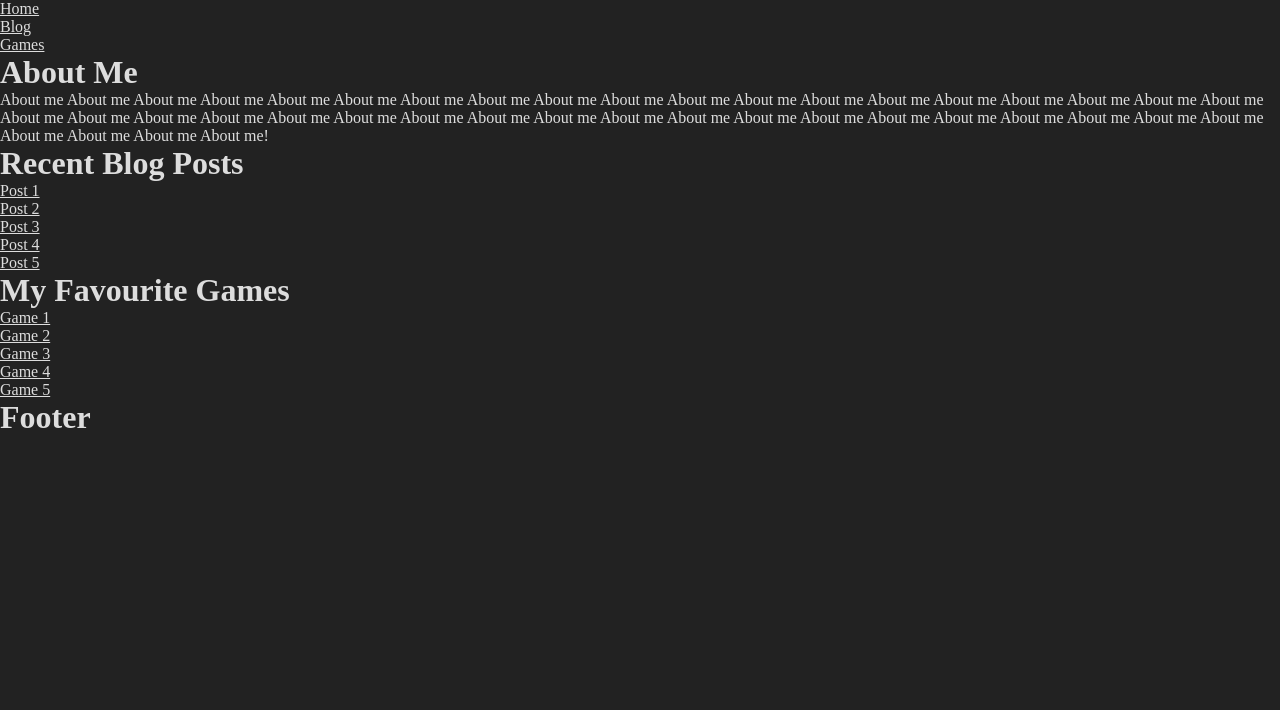
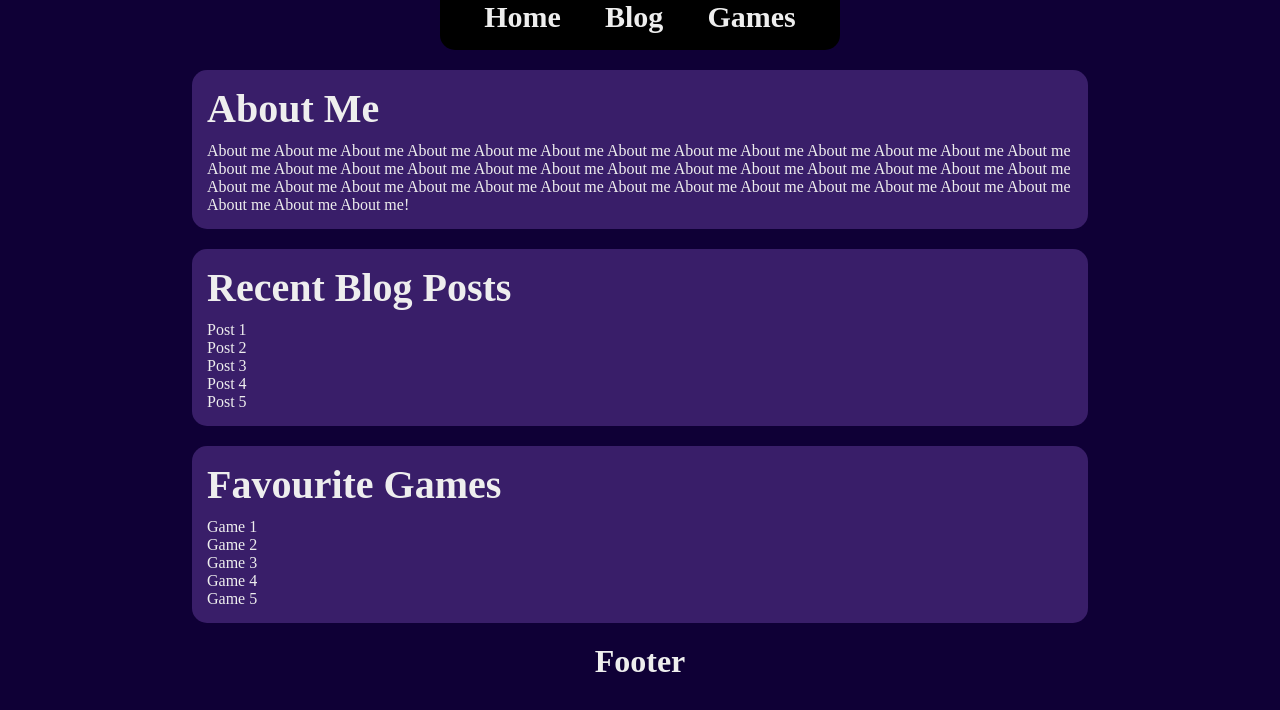
Before and after one commit to Shinj1GetInTheRobot/zen-web, a plain HTML site: page index.html in a window 1280 px wide. Drawn offline with Linux system fonts and the light colour scheme.

Commit message:
Created draft design for homepage menu-bar and layout

```diff
--- a/index.html
+++ b/index.html
@@ -7,21 +7,18 @@
     <link rel="stylesheet" href="./styles/index.css">
 </head>
 <body>
-    <div class="content">
 
     <div class="menu-bar">
-            <ul >
-                <li><a href="#">Home</a></li>
-                <li><a href="#">Blog</a></li>
-                <li><a href="#">Games</a></li>
+        <ul class="list">
+            <li class="item"><a href="#">Home</a></li>
+            <li class="item"><a href="#">Blog</a></li>
+            <li class="item"><a href="#">Games</a></li>
         </ul>
     </div>
 
-        <div class="header">
+    <div class="panel">
         <h1>About Me</h1>
-        </div>
-        <div class="body">
-            <p>
+        <p class="post">
             About me About me About me About me About me About me
             About me About me About me About me About me About me
             About me About me About me About me About me About me
@@ -32,11 +29,9 @@
         </p>
     </div>
 
-        <div class="header">
+    <div class="panel">
         <h1>Recent Blog Posts</h1>
-        </div>
-        <div class="body">
-            <ol>
+        <ol class="list">
             <li><a href="#">Post 1</a></li>
             <li><a href="#">Post 2</a></li>
             <li><a href="#">Post 3</a></li>
@@ -45,11 +40,9 @@
         </ol>
     </div>
 
-        <div class="header">
-            <h1>My Favourite Games</h1>
-        </div>
-        <div class="body">
-            <ol>
+    <div class="panel">
+        <h1>Favourite Games</h1>
+        <ol class="list">
             <li><a href="#">Game 1</a></li>
             <li><a href="#">Game 2</a></li>
             <li><a href="#">Game 3</a></li>
@@ -58,10 +51,10 @@
         </ol>
     </div>
 
+
     <div class="footer">
         <h1>Footer</h1>
     </div>
 
-    </div>
 </body>
 </html>
--- a/styles/index.css
+++ b/styles/index.css
@@ -1,6 +1,68 @@
 * {
     padding: 0px;
     margin: 0px;
-    background-color: #222;
-    color: #ddd;
+    box-sizing: border-box;
 }
+
+body {
+    display: flex;
+    flex-direction: column;
+    justify-content: flex-start;
+    align-items: center;
+    gap: 20px;
+
+    background-color: #0f0036;
+    color: #eee;
+}
+
+.menu-bar {
+    min-width: 400px;
+    height: 50px;
+    background-color: black;
+    border-bottom-left-radius: 15px;
+    border-bottom-right-radius: 15px;
+}
+
+.menu-bar .list {
+    display: flex;
+    justify-content: space-evenly;
+    align-items: center;
+}
+
+.menu-bar .list .item {
+    flex: none;
+
+    font-size: 30px;
+    font-weight: bold;
+    text-align: center;
+}
+
+.panel {
+    width: 70%;
+    padding: 15px;
+
+    background-color: #391e69;
+    border-radius: 15px;
+}
+
+.panel h1 {
+    font-size: 40px;
+    margin-bottom: 10px;
+}
+
+.panel .post {
+
+}
+
+.panel .list {
+
+}
+
+a {
+    color: #eee;
+    text-decoration: none;
+}
+
+.list {
+    list-style: none;
+}
```
Lines whose indentation alone changed are shown as unchanged.
